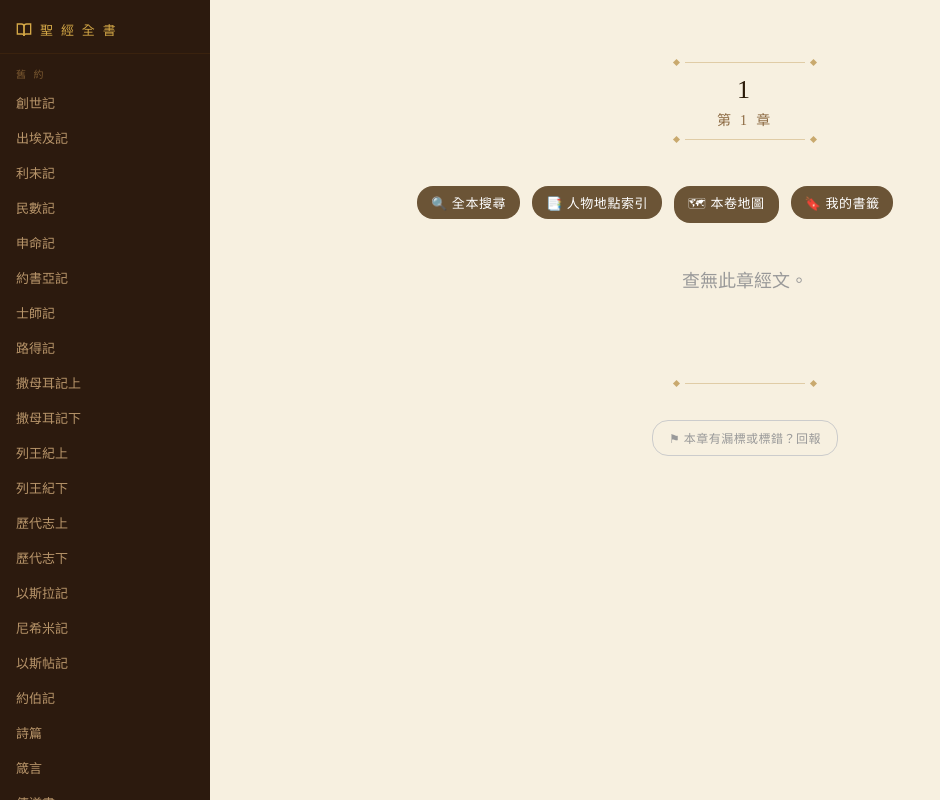
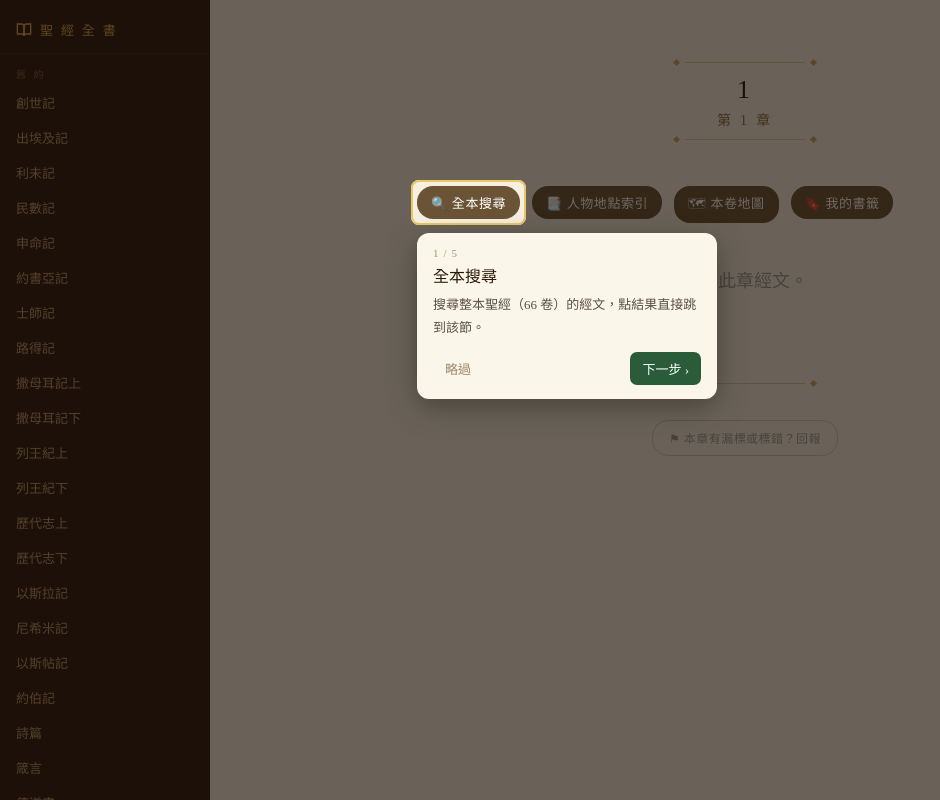
Before and after one commit to windsjp00171-star/bibile-actionbook, a Flask app: page /read/1/1 in a window 1280 px wide. Shown: the whole page, without its empty margins (0-940 px from the left). Run offline with Flask 3, Linux system fonts and the light colour scheme; data that the repository does not hold is empty.

Commit message:
feat: 全站聚焦式導引
Co-authored-by: Claude <noreply@anthropic.com>

```diff
--- a/static/style.css
+++ b/static/style.css
@@ -518,6 +518,28 @@ body {
 .verse.bookmarked .verse-num::after {
   content: '🔖'; font-size: 10px; margin-left: 2px;
 }
+/* ── 聚焦式導引 ── */
+#tourMask { position: fixed; inset: 0; z-index: 3000; display: none; }
+#tourMask.on { display: block; }
+#tourSpot {
+  position: fixed; z-index: 3001; display: none;
+  border: 2px solid #E8C766; border-radius: 8px;
+  box-shadow: 0 0 0 9999px rgba(20,12,6,.62); pointer-events: none;
+  transition: left .25s, top .25s, width .25s, height .25s;
+}
+#tourCallout {
+  position: fixed; z-index: 3002; display: none; width: 300px; max-width: 90vw;
+  background: #FBF6EA; border-radius: 12px; padding: 14px 16px;
+  box-shadow: 0 8px 30px rgba(0,0,0,.35); transition: left .25s, top .25s;
+}
+.tour-step { font-size: 11px; color: #B0946A; letter-spacing: .1em; margin-bottom: 4px; }
+.tour-title { font-size: 16px; color: #2A1A08; font-weight: 500; margin-bottom: 6px; }
+.tour-text { font-size: 13px; color: #5A4F44; line-height: 1.8; margin-bottom: 12px; }
+.tour-btns { display: flex; align-items: center; gap: 8px; }
+.tour-btns button { border: none; border-radius: 7px; padding: 7px 12px; font-size: 13px; cursor: pointer; font-family: inherit; }
+.tour-skip { background: none; color: #9C8866; }
+.tour-prev { background: #F0E6D0; color: #6B5436; }
+.tour-next { background: #2A5C3A; color: #fff; }
 
 /* ── 本章世系結構圖 ── */
 .lineage-trigger {
--- a/templates/read.html
+++ b/templates/read.html
@@ -48,10 +48,10 @@
   {% if lineage_json and lineage_json != 'null' %}
   <button class="lineage-trigger" id="lineageTrigger" onclick="openLineage()">⛓ 本章世系結構圖</button>
   {% endif %}
-  <button class="search-trigger" onclick="openSearch()">🔍 全本搜尋</button>
-  <button class="search-trigger" onclick="openExplore()">📑 人物地點索引</button>
-  <button class="search-trigger" onclick="openBookMap()">🗺 本卷地圖</button>
-  <button class="search-trigger" onclick="openBookmarks()">🔖 我的書籤</button>
+  <button class="search-trigger" id="tbSearch" onclick="openSearch()">🔍 全本搜尋</button>
+  <button class="search-trigger" id="tbExplore" onclick="openExplore()">📑 人物地點索引</button>
+  <button class="search-trigger" id="tbBookMap" onclick="openBookMap()">🗺 本卷地圖</button>
+  <button class="search-trigger" id="tbBookmarks" onclick="openBookmarks()">🔖 我的書籤</button>
 
   <a class="resume-banner" id="resumeBanner" href="#" style="display:none"></a>
 
@@ -76,6 +76,21 @@
     </div>
     <button class="chapter-report-btn" onclick="reportChapter()">⚑ 本章有漏標或標錯？回報</button>
   </footer>
+</div>
+
+<!-- 聚焦式導引 -->
+<div id="tourMask"></div>
+<div id="tourSpot"></div>
+<div id="tourCallout">
+  <div class="tour-step" id="tourStepNo"></div>
+  <div class="tour-title" id="tourTitle"></div>
+  <div class="tour-text" id="tourText"></div>
+  <div class="tour-btns">
+    <button class="tour-skip" onclick="endTour()">略過</button>
+    <span style="flex:1"></span>
+    <button class="tour-prev" id="tourPrev" onclick="tourPrev()">‹ 上一步</button>
+    <button class="tour-next" id="tourNext" onclick="tourNext()">下一步 ›</button>
+  </div>
 </div>
 
 <!-- 經文搜尋 -->
@@ -542,6 +557,10 @@ document.addEventListener('DOMContentLoaded', () => {
       num.addEventListener('click', () => toggleBookmark(parseInt(p.dataset.v), p)); }
   });
   loadBookmarks();
+  // 首次進入閱讀頁自動帶導引（之後可按「？教學」重看）
+  if (!localStorage.getItem('bible-tour-done')) {
+    setTimeout(startTour, 700);
+  }
   // 從搜尋結果跳轉而來：高亮並捲到該節
   const v = new URLSearchParams(location.search).get('v');
   if (v) {
@@ -627,11 +646,63 @@ if (activeBook) {
 }
 
 // ── Tour ─────────────────────────────────────────────────────────
+// ── 全站聚焦式導引（spotlight tour） ──────────────────────────────
+const TOUR_STEPS = [
+  { sel: '.legend', title: '標註說明', text: '經文中有底線的詞，分人物（紅）、地點（綠）、族群／概念（紫）三類。' },
+  { sel: '.passage .anno', title: '點詞看背景', text: '點任一個有底線的詞，就跳出小卡片：人物生平、地點地圖、概念解釋。看完關掉繼續讀。' },
+  { sel: '.passage .verse-num', title: '節號＝書籤', text: '點經文的「節號」即可加入／取消書籤，加了會顯示 🔖。' },
+  { sel: '#tbSearch', title: '全本搜尋', text: '搜尋整本聖經（66 卷）的經文，點結果直接跳到該節。' },
+  { sel: '#tbExplore', title: '人物地點索引', text: '瀏覽全部人物、地點、概念，點任一個列出他出現的所有經節。' },
+  { sel: '#tbBookMap', title: '本卷地圖', text: '把本卷所有地點聚到一張大地圖，一眼看見地理全貌。' },
+  { sel: '#tbBookmarks', title: '我的書籤', text: '這裡看所有書籤，點任一筆跳回該節。' },
+  { sel: '#lineageTrigger', title: '世系結構圖', text: '家譜、列王的章節會出現這顆按鈕，畫出世系樹、本章人物會點亮。' },
+  { sel: '.sidebar', title: '書卷切換', text: '左側可切換書卷與章節，隨時跳到聖經任何地方。' },
+];
+let _tourI = 0, _tourList = [];
 function startTour() {
-  const first = document.querySelector('.anno');
-  if (first) openCard(first.dataset.entity);
-  else alert('點選經文中有底線的人名或地名，即可看背景資料與地圖。');
+  _tourList = TOUR_STEPS.filter(s => document.querySelector(s.sel));
+  if (!_tourList.length) return;
+  _tourI = 0;
+  document.getElementById('tourMask').classList.add('on');
+  showTourStep();
 }
+function endTour() {
+  document.getElementById('tourMask').classList.remove('on');
+  document.getElementById('tourSpot').style.display = 'none';
+  document.getElementById('tourCallout').style.display = 'none';
+  localStorage.setItem('bible-tour-done', '1');
+}
+function showTourStep() {
+  const step = _tourList[_tourI];
+  const el = document.querySelector(step.sel);
+  if (!el) { _tourI++; if (_tourI < _tourList.length) return showTourStep(); return endTour(); }
+  el.scrollIntoView({ block: 'center', behavior: 'smooth' });
+  setTimeout(() => {
+    const r = el.getBoundingClientRect();
+    const pad = 6;
+    const spot = document.getElementById('tourSpot');
+    spot.style.display = 'block';
+    spot.style.left = (r.left - pad) + 'px';
+    spot.style.top = (r.top - pad) + 'px';
+    spot.style.width = (r.width + pad * 2) + 'px';
+    spot.style.height = (r.height + pad * 2) + 'px';
+    const co = document.getElementById('tourCallout');
+    co.style.display = 'block';
+    document.getElementById('tourTitle').textContent = step.title;
+    document.getElementById('tourText').textContent = step.text;
+    document.getElementById('tourStepNo').textContent = (_tourI + 1) + ' / ' + _tourList.length;
+    document.getElementById('tourPrev').style.visibility = _tourI === 0 ? 'hidden' : 'visible';
+    document.getElementById('tourNext').textContent = _tourI === _tourList.length - 1 ? '完成' : '下一步 ›';
+    // callout 放在 spot 下方，超出則放上方
+    const below = r.bottom + 14;
+    const coH = 150;
+    if (below + coH < window.innerHeight) { co.style.top = below + 'px'; }
+    else { co.style.top = Math.max(12, r.top - coH - 14) + 'px'; }
+    co.style.left = Math.min(Math.max(12, r.left), window.innerWidth - 320) + 'px';
+  }, 320);
+}
+function tourNext() { if (_tourI >= _tourList.length - 1) return endTour(); _tourI++; showTourStep(); }
+function tourPrev() { if (_tourI > 0) { _tourI--; showTourStep(); } }
 
 // ── Reading progress (localStorage, offline-friendly) ───────────
 const CUR_BOOK = {{ book | tojson }};
```
